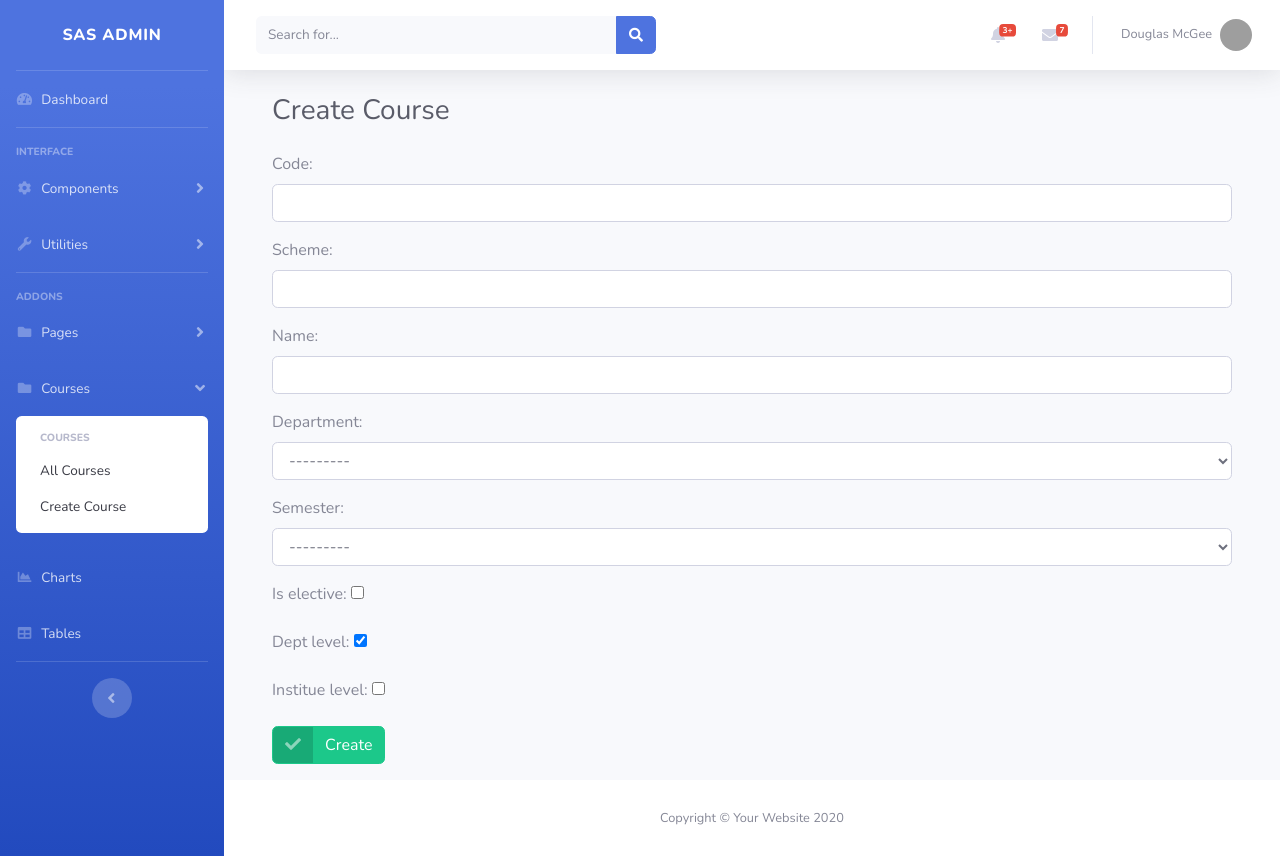
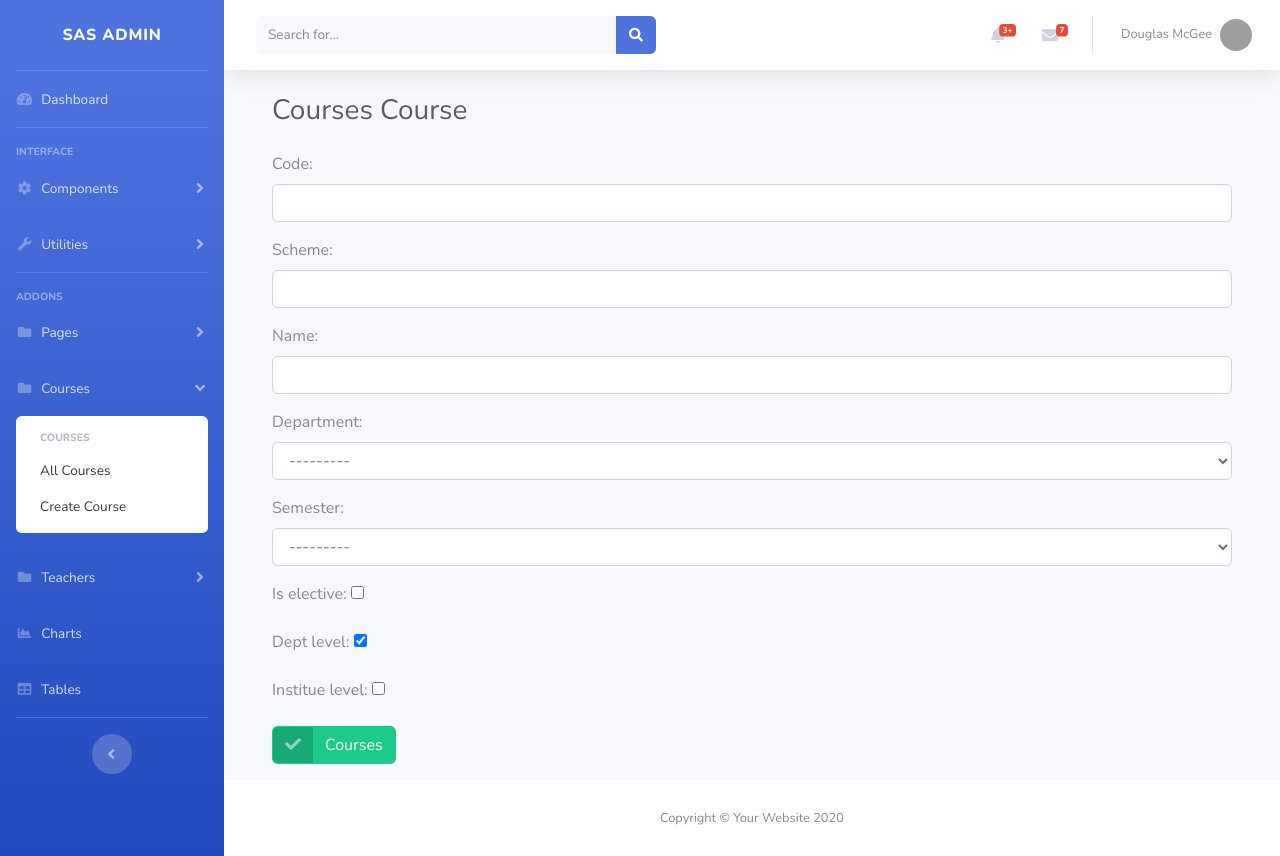
Before and after one commit to Hrishikesh-Panigrahi/sas, a Django app: page /course/create in a window 1280 px wide. Run offline with Django 4.2, Linux system fonts and the light colour scheme; some libraries are stand-ins or nearby versions; grey boxes are pictures that could not be loaded.

Commit message:
sidebar include with expand

```diff
--- a/course/templates/course/CourseForm.html
+++ b/course/templates/course/CourseForm.html
@@ -11,7 +11,7 @@
     <div id="wrapper">
 
         <!-- Sidebar -->
-        {% include 'components/sidebar.html' with course_collapsed=' ' course_show='show' %}
+        {% include 'components/sidebar.html' with expand=title %}
         <!-- End of Sidebar -->
 
 
--- a/course/templates/course/courses.html
+++ b/course/templates/course/courses.html
@@ -11,7 +11,7 @@
     <div id="wrapper">
 
         <!-- Sidebar -->
-        {% include 'components/sidebar.html' with course_collapsed=' ' course_show='show' %}
+        {% include 'components/sidebar.html' with expand=title %}
 
         <!-- Content Wrapper -->
         <div id="content-wrapper" class="d-flex flex-column">
--- a/course/views.py
+++ b/course/views.py
@@ -19,7 +19,7 @@ from course.models import Course
 def index(request):
     courses = Course.objects.all()
     context = {
-        'title': 'All Courses',
+        'title': 'Courses',
         'page': 'table',
         'courses': courses,
         'range': range(60)
@@ -30,7 +30,7 @@ def index(request):
 def create(request):
     form = CourseForm()
     context = {
-        'title': 'Create',
+        'title': 'Courses',
         'form': form
     }
 
@@ -47,7 +47,7 @@ def update(request, id):
     course = Course.objects.get(pk=id)
     form = CourseForm(instance=course)
     context = {
-        'title': 'Update',
+        'title': 'Courses',
         'form': form,
         'id': course.id
     }
@@ -64,8 +64,7 @@ def update(request, id):
 def delete(request, id):
     course = Course.objects.get(pk=id)
     context = {
-        'course_collapsed': '',
-        'title': 'Delete',
+        'title': 'Courses',
         'id': course.id
     }
     if request.method == 'POST':
--- a/templates/components/sidebar.html
+++ b/templates/components/sidebar.html
@@ -91,20 +91,39 @@
     </li>
 
     <li class="nav-item">
-        <a class="nav-link {{ course_collapsed | default:'collapsed' }}" href="#" data-toggle="collapse"
+        <a class="nav-link{% if not expand == 'Courses' %} collapsed{% endif %}" href="#" data-toggle="collapse"
             data-target="#collapseCourses" aria-expanded="true" aria-controls="collapseCourses">
             <!-- <a class="nav-link" href="#" data-toggle="collapse" data-target="#collapseCourses" aria-expanded="true"
             aria-controls="collapseCourses"> -->
             <i class="fas fa-fw fa-folder"></i>
             <span>Courses</span>
         </a>
-        <div id="collapseCourses" class="collapse {{ course_show }}" aria-labelledby="headingPages"
-            data-parent="#accordionSidebar">
+        <div id="collapseCourses" class="collapse{% if expand == 'Courses' %} show{% endif %}"
+            aria-labelledby="headingPages" data-parent="#accordionSidebar">
             <div class="bg-white py-2 collapse-inner rounded">
                 <h6 class="collapse-header">Courses</h6>
                 {#<a class="collapse-item" href="{% url 'course:chome' %}">Table</a>#}
                 <a class="collapse-item" href="/course">All Courses</a>
                 <a class="collapse-item" href="/course/create">Create Course</a>
+            </div>
+        </div>
+    </li>
+
+    <li class="nav-item">
+        <!-- <a class="nav-link{% if expand == 'Teachers' %}{% else %} collapsed{% endif %}" href="#" data-toggle="collapse" -->
+        <a class="nav-link{% if not expand == 'Teachers' %} collapsed{% endif %}" href="#" data-toggle="collapse"
+            data-target="#collapseTeachers" aria-expanded="true" aria-controls="#collapseTeachers">
+            <!-- <a class="nav-link" href="#" data-toggle="collapse" data-target="#collapseTeachers" aria-expanded="true"
+            aria-controls="colla#collapseTeachers"> -->
+            <i class="fas fa-fw fa-folder"></i>
+            <span>Teachers</span>
+        </a>
+        <div id="collapseTeachers" class="collapse{% if expand == 'Teachers' %} show{% endif %}"
+            aria-labelledby="headingPages" data-parent="#accordionSidebar">
+            <div class="bg-white py-2 collapse-inner rounded">
+                <h6 class="collapse-header">Teachers</h6>
+                <a class="collapse-item" href="/users">All Teachers</a>
+                <a class="collapse-item" href="/course/create">Register Teacher</a>
             </div>
         </div>
     </li>
```
